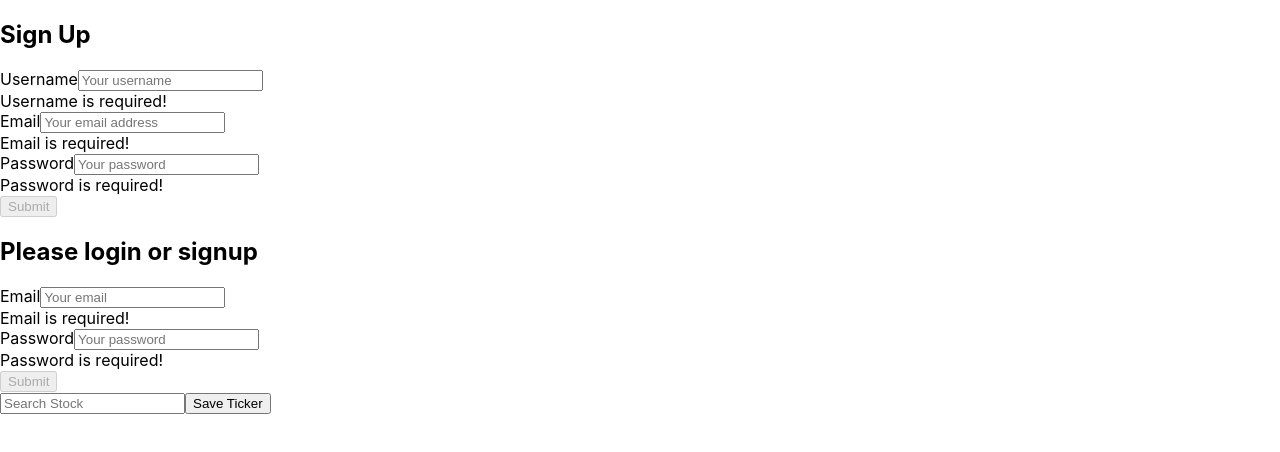
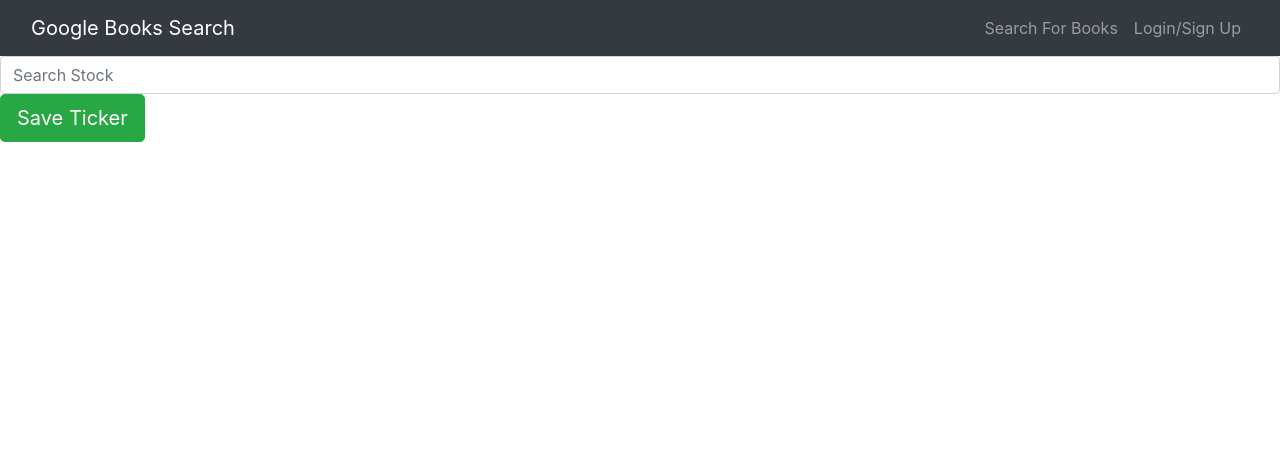
Before and after one commit to MT722/make-it-or-break-it, a React (Create React App) app in the folder client/: page / in a window 1280 px wide. Shown: the top 452 px of the page. Built offline with nearby package versions, Linux system fonts and the light colour scheme.

Commit message:
updated api

```diff
--- a/client/src/App.js
+++ b/client/src/App.js
@@ -35,19 +35,18 @@ const client = new ApolloClient({
 function App() {
   return (
     <ApolloProvider client={client}>
-      {/* <Router>
-        <> */}
-          {/* <Navbar /> */}
-          {/* <Switch> */}
-            {/* <Route exact path="/" component={SignupForm} /> */}
+      <Router>
+        <>
+          <Navbar />
+          <Switch>
+            <Route exact path="/" component={AppleBuyerForm} />
             {/* <Route exact path="/saved" component={SavedBooks} /> */}
-            {/* <Route render={() => <h1 className="display-2">Wrong page!</h1>} />
+            <Route render={() => <h1 className="display-2">Wrong page!</h1>} />
           </Switch>
         </>
-      </Router> */}
-      <SignupForm />
-      <LoginForm />
-      <AppleBuyerForm />
+      </Router>
+
+
     </ApolloProvider>
   );
 }
--- a/client/src/components/AppleBuyer.js
+++ b/client/src/components/AppleBuyer.js
@@ -6,19 +6,54 @@ import { SAVE_STOCK } from "../utils/mutations";
 const AppleBuyerForm = () => {
 
 const [saveStock, { error }] = useMutation(SAVE_STOCK);
+const [userFormData, setUserFormData] = useState({stock: ''});
+const [highLow, setHighLow] = useState({
+  high:'',
+  low:''
+})
+
+
+const handleInputChange = (event) => {
+
+ const { name, value } = event.target;
+setUserFormData({ ...userFormData, [name]: value.toUpperCase() });
+};
+
 
 const handleFormSubmit = async (event) => {
     event.preventDefault();
-    try {
-        const {data}= await saveStock({
-//            variables: {ticker: 'APPL', name: 'Apple'}
-            variables: {stockData: {ticker: 'APPL', name: 'Apple'}}
-        })
+
+const tickerVal = userFormData.stock;
+      //make call to polygon api for ticker to send stock information to the DB.
+      fetch(`https://api.polygon.io/v3/reference/tickers?ticker=${tickerVal}&active=true&sort=ticker&order=asc&limit=10&apiKey=nKFxEPdEetH2tZBgIrqqmMuFAy3goELs`).then((data)=>data.json()).then((res) => {
+
+       saveStock({
+        variables: {stockData: {ticker: res.results[0].ticker, name: res.results[0].name}}
+      })
+
+      // let today = new Date();
+      // let dd = String(today.getDate()-3).padStart(2,'0');
+      // let mm = String(today.getMonth()+1).padStart(2,"0");
+      // let yyyy = today.getFullYear();
+
+      // fetch(`https://api.polygon.io/v1/open-close/${res.results[0].ticker}/${yyyy}-${mm}-${dd}?adjusted=true&apiKey=nKFxEPdEetH2tZBgIrqqmMuFAy3goELs`).then((res)=>res.json()).then((data)=>{
+      //   console.log(data)
+      //   setHighLow({
+      //     high: data.high,
+      //     low:data.low
+      //          });
+      // });
+
+
+
+      })
+
+      //then the ticker id has to be passed to the other open/close polygon api to get the closing about
+
+
+
         // setSavedStockIds([...savedStockIds, stockToSave.stockId]);
-      } catch (err) {
-        console.error(err);
 
-      }
 };
 
   return (
@@ -27,15 +62,16 @@ const handleFormSubmit = async (event) => {
           <Form.Control
             type="text"
             placeholder="Search Stock"
-            name="stockSearch"
-            // onChange={handleInputChange}
-            // value={userFormData.stock}
+            name="stock"
+            onChange={handleInputChange}
+            value={userFormData.stock}
             required
           />
         <Button type="submit" variant="success" size="lg">
          Save Ticker
         </Button>
       </Form>
+
     </>
   );
 }
--- a/client/src/index.js
+++ b/client/src/index.js
@@ -1,5 +1,6 @@
 import React from 'react';
 import ReactDOM from 'react-dom';
+import 'bootstrap/dist/css/bootstrap.min.css'
 import './index.css';
 import App from './App';
 
```
